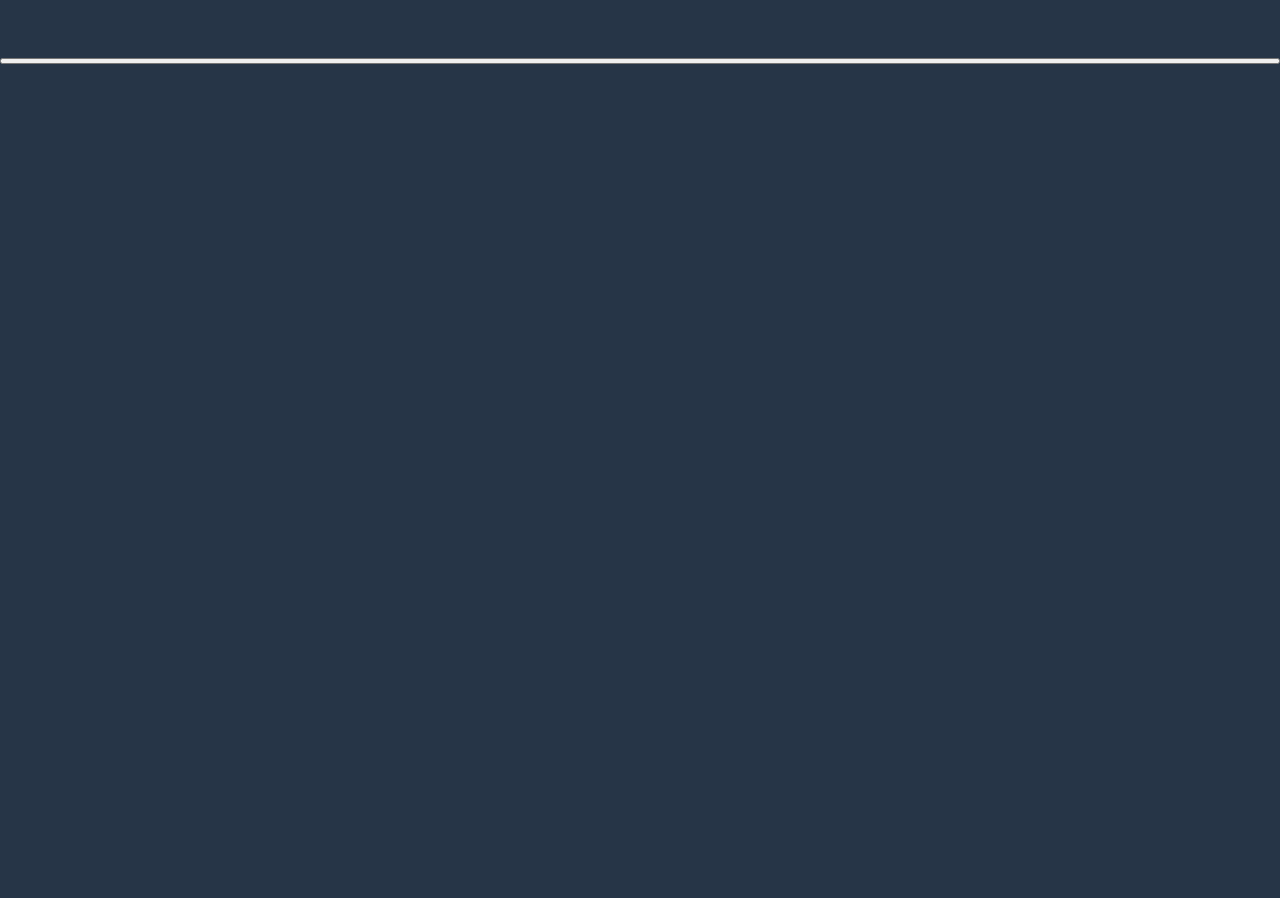
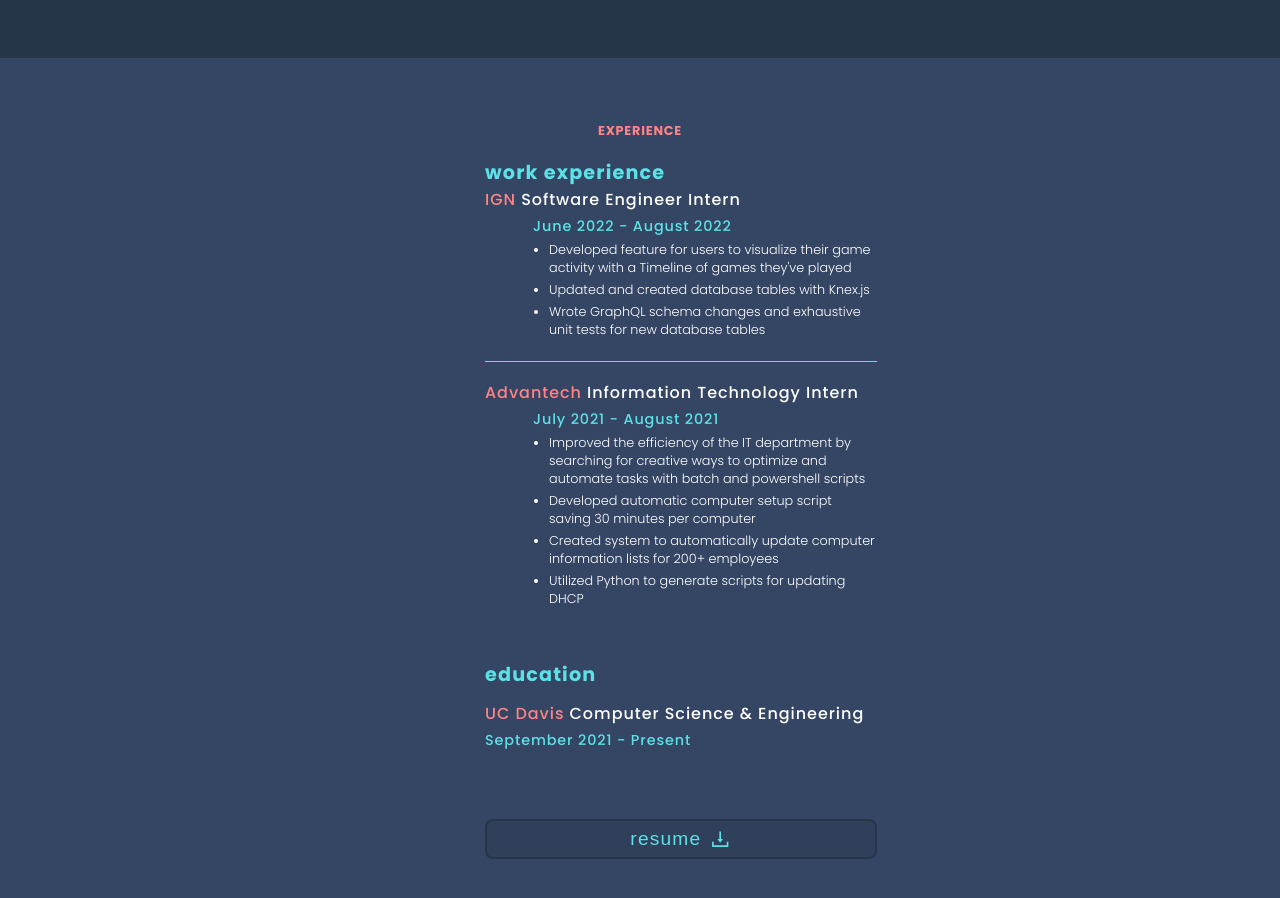
Before and after one commit to Austin2Shih/austinhshih.com, a React (Create React App) app in the folder austinhshih/: page / in a window 1280 px wide. Shown: the part 1340-2238 px from the top of the page. Before the commit the page ends 1404 px from the top, so only its background shows below. Built offline with nearby package versions, Linux system fonts and the light colour scheme.

Commit message:
experience section done

```diff
--- a/austinhshih/src/components/About.js
+++ b/austinhshih/src/components/About.js
@@ -18,8 +18,8 @@
       </div>
       <style> {`
       .about-container {
-        margin-top: var(--hugeSpacer);
-        margin-bottom: var(--hugeSpacer);
+        padding-top: var(--hugeSpacer);
+        padding-bottom: var(--hugeSpacer);
         position: relative;
         display: flex;
         flex-direction: column;
@@ -50,7 +50,7 @@
         margin-right: var(--spacer);
       }
       .offset-container>div {
-        max-width: 324px;
+        max-width: var(--aboutOffsetMaxWidth);
       }
       .current-focusses {
         margin-top: var(--tinySpacer);
--- /dev/null
+++ b/austinhshih/src/components/Experience.js
@@ -0,0 +1,91 @@
+import React, {forwardRef} from 'react'
+import experienceData from '../data/work-experience-data';
+import educationData from '../data/education-data copy';
+
+import WorkExperience from './experience/WorkExperience';
+import Education from './experience/Education';
+
+import { AiOutlineDownload } from 'react-icons/ai'
+
+const Experience = forwardRef((props, ref) => {
+  return (
+    <>
+      <div ref={ref} className='experience-outer-container'>
+        <h3 style={{marginBottom: 'var(--smallSpacer)'}}>EXPERIENCE</h3>
+        <div className='experience-container'>
+          <h4 style={{fontWeight: 700}}>work experience</h4>
+          {
+            experienceData.map((experience, index) => (
+              <>
+                <WorkExperience data={experience}></WorkExperience>
+                {(index !== experienceData.length - 1) &&
+                  <div className="divider"></div>
+                }
+              </>
+            ))
+          }
+          <h4 style={{fontWeight: 700, marginTop: 'var(--largeSpacer)', marginBottom: 'var(--tinySpacer)'}}>education</h4>
+          {
+            educationData.map((education, index) => (
+              <>
+                <Education data={education}></Education>
+                {(index !== educationData.length - 1) &&
+                  <div className="divider">hello</div>
+                }
+              </>
+            ))
+          }
+          <button className='resume-button'><p>resume</p><AiOutlineDownload></AiOutlineDownload></button>
+        </div>
+      </div>
+      <style> {`
+      .experience-outer-container {
+        padding-top: var(--largerSpacer);
+        padding-bottom: var(--largerSpacer);
+        position: relative;
+        display: flex;
+        flex-direction: column;
+        width: 100%;
+        justify-content: center;
+        background-color: var(--backgroundSecondary);
+      }
+      .experience-container {
+        position: relative;
+        display: flex;
+        flex-direction: column;
+        max-width: calc(var(--maxWidth) - var(--experienceLeftShift));
+        padding-left: var(--experienceLeftShift);
+        align-self: center;
+      }
+      .divider {
+        height: 0px
+        width: 100%;
+        border-bottom: solid 1px var(--textSecondary);
+        margin: var(--smallSpacer) 0 var(--smallSpacer) 0;
+      }
+      .resume-button {
+        height: 40px;
+        border-radius: var(--borderRadius);
+        border: solid 2px var(--backgroundPrimary);
+        background-color: var(--blurpleButtonFill);
+        margin-top: var(--largerSpacer);
+        margin-bottom: var(--largeSpacer);
+        color: var(--textSecondary);
+        font-size: var(--fontButton);
+        display: flex;
+        flex-direction: row;
+        justify-content: center;
+        text-align: center;
+        align-items: center;
+      }
+      .resume-button>p {
+        color: var(--textSecondary);
+        font-size: var(--fontHeader);
+        margin-right: var(--tinierSpacer);
+      }
+      `} </style>
+    </>
+  )
+})
+
+export default Experience;
--- a/austinhshih/src/components/Home.js
+++ b/austinhshih/src/components/Home.js
@@ -2,19 +2,21 @@
 import Contents from './Contents';
 import Welcome from './Welcome';
 import About from './About';
+import Experience from './Experience';
 
 const Home = () => {
   const welcomeRef = useRef(null);
   const aboutRef = useRef(null);
+  const experienceRef = useRef(null);
   return (
     <>
       <div className="toc">
-        <Contents refs={{welcomeRef, aboutRef}}></Contents>
+        <Contents refs={{welcomeRef, aboutRef, experienceRef}}></Contents>
       </div>
       <div className='outer-container'>
         <Welcome aboutRef={aboutRef} ref={welcomeRef}></Welcome>
         <About ref={aboutRef}></About>
-        <button></button>
+        <Experience ref={experienceRef}></Experience>
       </div>
       <style> {`
         .toc {
--- a/austinhshih/src/components/Welcome.js
+++ b/austinhshih/src/components/Welcome.js
@@ -1,6 +1,6 @@
 import React from 'react'
 import { BsChevronDown } from 'react-icons/bs'
-import WelcomeContainerBar from './WelcomeContactBar'
+import WelcomeContainerBar from './welcome/WelcomeContactBar'
 const Welcome = React.forwardRef((props, ref) => {
   const scrollDown = () => {
     window.scrollTo({
--- /dev/null
+++ b/austinhshih/src/components/experience/Education.js
@@ -0,0 +1,27 @@
+import React from 'react'
+
+const Education = ({data}) => {
+  return (
+    <>
+      <div className='education-container'>
+        <h4 className='education-header'>{`${data.school} `}<span style={{color: 'var(--textPrimary)'}}>{data.major}</span></h4>
+          <h4 style={{fontSize: 'var(--fontSmallHeader)', margin: '4px 0px 4px 0px'}}>{data.timeFrame}</h4>
+      </div>
+      <style> {`
+        .education-container {
+          display: flex;
+          flex-direction: column;
+          justify-content: flex-start;
+          max-width: var(--experienceMaxWidth);
+        }
+        .education-header {
+            color: var(--textTertiary);
+            font-size: var(--fontMedium);
+        }
+
+      `} </style>
+    </>
+  )
+}
+
+export default Education
--- /dev/null
+++ b/austinhshih/src/components/experience/WorkExperience.js
@@ -0,0 +1,41 @@
+import React from 'react'
+
+const WorkExperience = ({data}) => {
+  return (
+    <>
+      <div className='work-container'>
+        <h4 className='work-header'>{`${data.company} `}<span style={{color: 'var(--textPrimary)'}}>{data.position}</span></h4>
+        <div classname='work-right-shift' style={{marginLeft: 'var(--largeSpacer)'}}>
+            <h4 style={{fontSize: 'var(--fontSmallHeader)', margin: '4px 0px 4px 0px'}}>{data.timeFrame}</h4>
+            <ul style={{listStylePosition: 'outside', paddingInlineStart: '1rem', margin: 0}}>
+            {
+                data.description.map((desc, index) => {
+                    return (<li className='work-desc-item'>{desc}</li>)
+                })
+            }
+            </ul>
+        </div>
+      </div>
+      <style> {`
+        .work-container {
+          display: flex;
+          flex-direction: column;
+          justify-content: flex-start;
+          max-width: var(--experienceMaxWidth);
+        }
+        .work-header {
+            color: var(--textTertiary);
+            font-size: var(--fontMedium);
+        }
+        .work-desc-item {
+            padding-left: 0;
+            font-size: var(--fontSmall);
+            font-weight: 300;
+            margin-bottom: 4px;
+        }
+      `} </style>
+    </>
+  )
+}
+
+export default WorkExperience;
--- /dev/null
+++ b/austinhshih/src/data/education-data copy.js
@@ -0,0 +1,9 @@
+const educationData = [
+    {
+        school: 'UC Davis',
+        major: 'Computer Science & Engineering',
+        timeFrame: 'September 2021 - Present',
+    },
+]
+
+export default educationData
--- /dev/null
+++ b/austinhshih/src/data/work-experience-data.js
@@ -0,0 +1,25 @@
+const workExperienceData = [
+    {
+        company: 'IGN',
+        position: 'Software Engineer Intern',
+        timeFrame: 'June 2022 - August 2022',
+        description: [
+            "Developed feature for users to visualize their game activity with a Timeline of games they've played",
+            "Updated and created database tables with Knex.js",
+            "Wrote GraphQL schema changes and exhaustive unit tests for new database tables"
+        ],
+    },
+    {
+        company: 'Advantech',
+        position: 'Information Technology Intern',
+        timeFrame: 'July 2021 - August 2021',
+        description: [
+            "Improved the efficiency of the IT department by searching for creative ways to optimize and automate tasks with batch and powershell scripts",
+            "Developed automatic computer setup script saving 30 minutes per computer",
+            "Created system to automatically update computer information lists for 200+ employees",
+            "Utilized Python to generate scripts for updating DHCP"
+        ],
+    },
+]
+
+export default workExperienceData
--- a/austinhshih/src/index.css
+++ b/austinhshih/src/index.css
@@ -15,16 +15,29 @@
     --textSecondary: #5CE1E6;
     --textTertiary: #FF8484;
     --backgroundPrimary: #263547;
+    --backgroundSecondary: #354564;
     --whiteButtonFill: rgba(255, 255, 255, 0.3);
+    --blurpleButtonFill: rgba(38, 53, 71, 0.3);
     --slightlyTransparentBlue: rgba(92, 225, 230, 0.8);
 
     --maxWidth: 824px;
+    --aboutOffsetMaxWidth: 324px;
+    --experienceMaxWidth: 392px;
+    --experienceLeftShift: 82px;
     --borderRadius: 8px;
+    --tinierSpacer: 8px;
     --tinySpacer: 12px;
     --smallSpacer: 18px;
     --spacer: 24px;
     --largeSpacer: 48px;
+    --largerSpacer: 64px;
     --hugeSpacer: 180px;
+
+    --fontSmall: 0.8rem;
+    --fontMedium: 1rem;
+    --fontSmallHeader: 0.9rem;
+    --fontHeader: 1.2rem;
+    --fontButton: 1.4rem;
 
 }
 
@@ -35,7 +48,7 @@
 h3 {
     color: var(--textTertiary);
     font-weight: 700;
-    font-size: 0.8rem;
+    font-size: var(--fontSmall);
     letter-spacing: 0.06em;
     text-align: center;
     margin-bottom: 12px;
@@ -44,14 +57,14 @@
 h4 {
     color: var(--textSecondary);
     font-weight: 500;
-    font-size: 1.2rem;
+    font-size: var(--fontHeader);
     letter-spacing: 0.06em;
 }
 
 p {
     font-style: normal;
     font-weight: 300;
-    font-size: 0.8rem;
+    font-size: var(--fontSmall);
     letter-spacing: 0.06em;
 }
 
```
Also changed, not shown: austinhshih/src/components/welcome/WelcomeContactBar.js (renamed from austinhshih/src/components/WelcomeContactBar.js).
